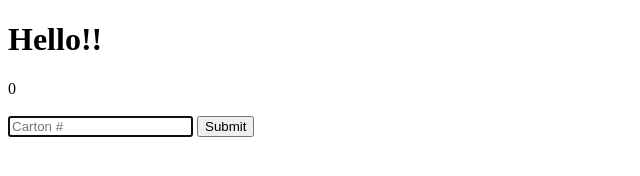
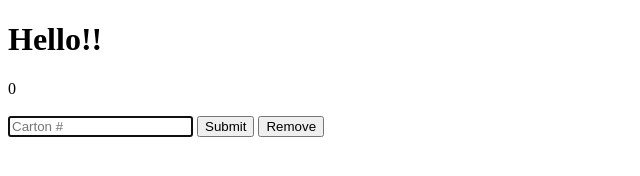
Before and after one commit to christopherginn/cartonaudit, a plain HTML site: page index.html in a window 1280 px wide. Shown: the whole page, without its empty margins (0-640 px from the left). Drawn offline with Linux system fonts and the light colour scheme.

Commit message:
Added "Remove carton" function
Added Remove button to remove carton from list.

```diff
--- a/index.html
+++ b/index.html
@@ -13,6 +13,7 @@
     <form id="manifestCartonsListAdd">
         <input type="text" id="cartonNumber" placeholder="Carton #" autofocus>
         <input type="submit" value="Submit" onclick="addManifestCartons()">
+        <input type="submit" value="Remove" onclick="removeCartonNumber()">
     </form>
 
     <br>
--- a/script.js
+++ b/script.js
@@ -44,3 +44,40 @@ function addManifestCartons(){
     enteredCartonNumberField.value = "";
     return;
 }
+
+function removeCartonNumber(){
+    event.preventDefault();
+    var enteredCartonNumberField = document.getElementById("cartonNumber");
+    let enteredCarton = enteredCartonNumberField.value.slice(-6);
+    if (manifestCartons.length==0){
+        console.log(`No cartons in list to remove`);
+        return;
+    }
+    if (enteredCarton.match(/^[0-9]+$/)){
+
+        if (manifestCartons.includes(enteredCarton)){
+            const index = manifestCartons.indexOf(enteredCarton)
+            manifestCartons.splice(index, 1);
+            enteredCartonNumberField.value = "";
+            enteredCartonNumberField.focus();
+
+
+            document.getElementById("manifestCartonCount").innerHTML=manifestCartons.length;
+            let manifestCartonList = document.getElementById("manifestCartonList");
+            manifestCartonList.innerHTML=""
+                for (i = 0; i < manifestCartons.length; i++){
+                   let li = document.createElement('li');
+                   li.innerText = manifestCartons[i];
+                   manifestCartonList.appendChild(li)
+                }
+
+            return;
+        }
+
+        console.log(`Carton number not in list`);
+        return;
+    }
+    console.log(`Enter a number`)
+    enteredCartonNumberField.value = "";
+    return;
+}
```
